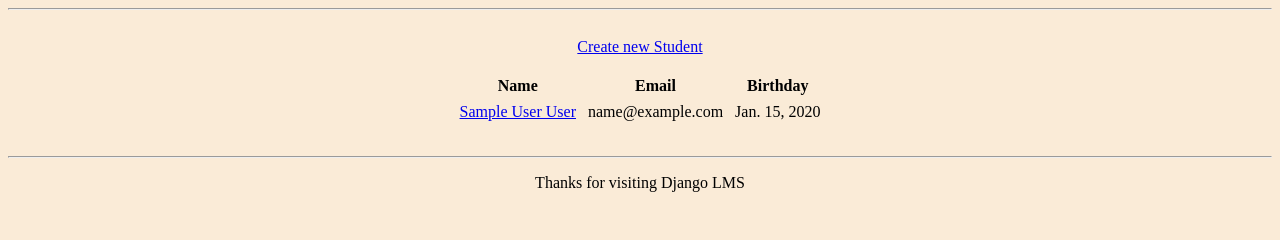
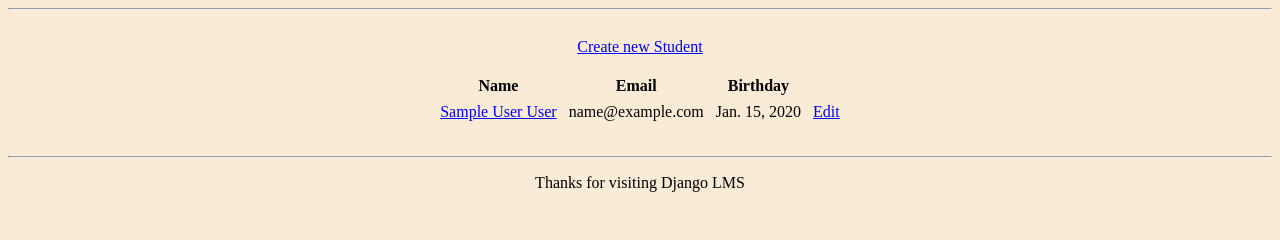
Before and after one commit to 0xDyno/django-lms, a Django app: page /students/ in a window 1280 px wide. Shown: the part 146-386 px from the top of the page. Run offline with Django 4.2, Linux system fonts and the light colour scheme; tables that the repository leaves empty hold one stand-in row (values such as "Sample post").

Commit message:
adapted code as required for HW

```diff
--- a/students/templates/students/edit.html
+++ b/students/templates/students/edit.html
@@ -10,7 +10,7 @@
 
         <input type="submit" value="Save">
 
-        <a href="{% url "student" pk %}"><input type="button" value="Back"></a>
+        <a href="{% url "student" pk %}"><input type="button" value="Details"></a>
     </form>
 
 {% endblock %}
--- a/students/templates/students/students.html
+++ b/students/templates/students/students.html
@@ -20,6 +20,8 @@
                 <th>
                     Birthday
                 </th>
+                <th>
+                </th>
             </tr>
 
             {% for st in all_students %}
@@ -38,6 +40,10 @@
                         {{ st.birthday }}
                     </td>
 
+                    <td>
+                        <a href="{% url "edit" st.pk %}"> Edit </a>
+                    </td>
+
                 </tr>
 
             {% endfor %}
```
